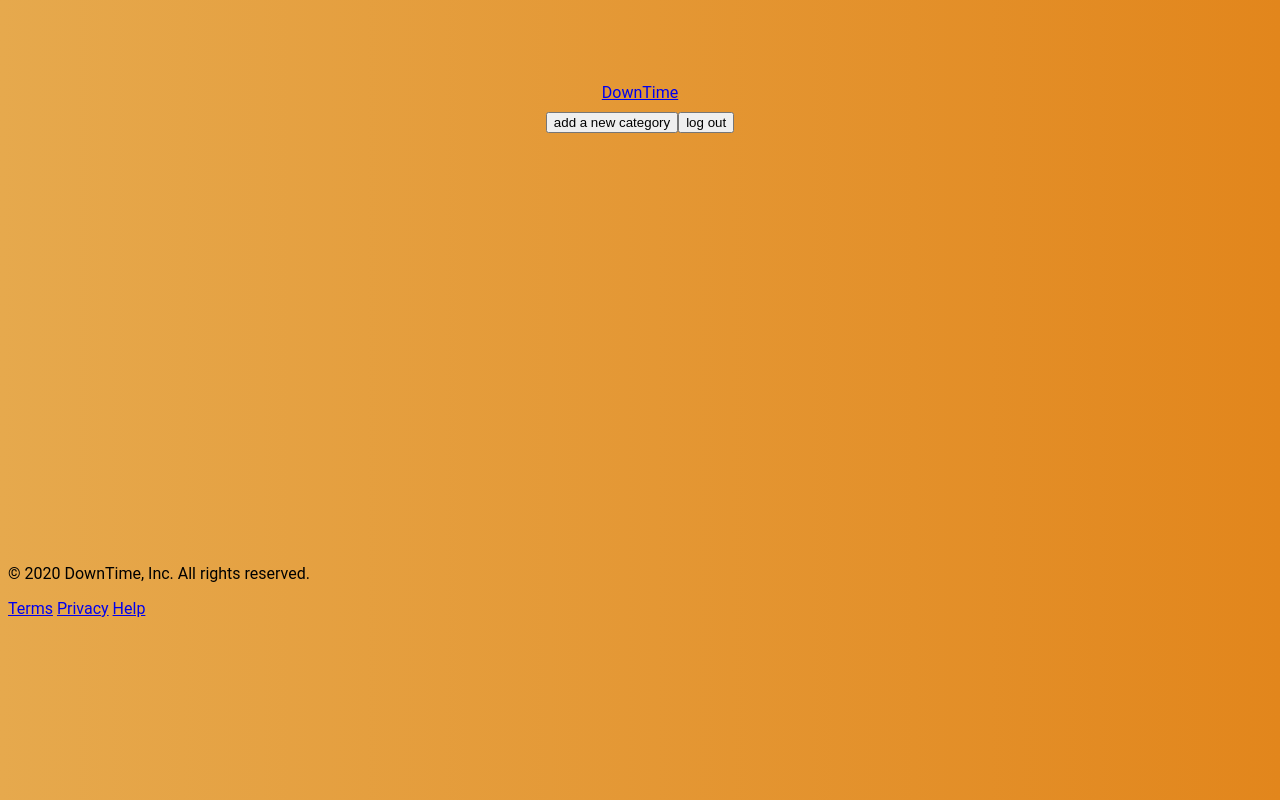
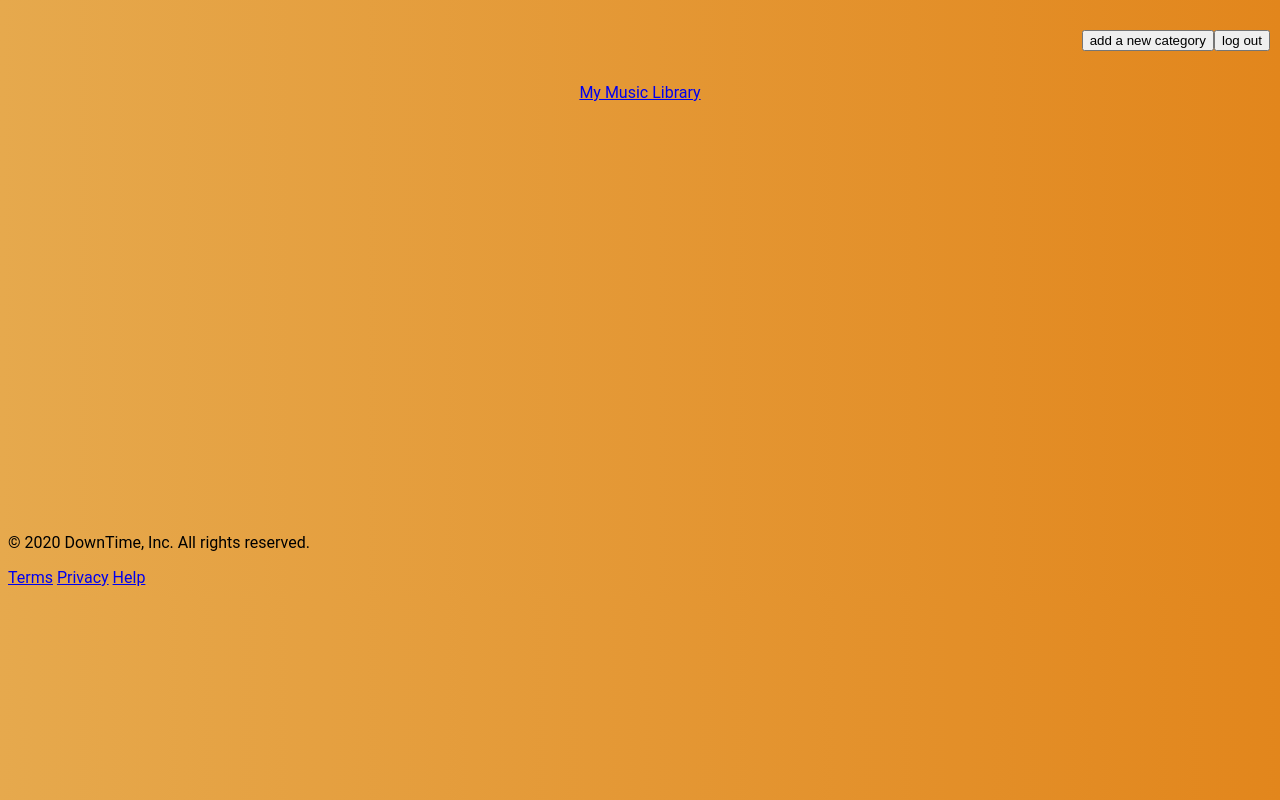
Before and after one commit to GSCrawley/downtime, a Django app: template Downtime/templates/music-library.html in a window 1280 px wide. Run offline with Django 3.2, Linux system fonts and the light colour scheme; the template is opened without the code that fills it, so the values that code supplies are empty; some libraries are stand-ins or nearby versions.

Commit message:
placed add item and login buttons in upper right hand corner

```diff
--- a/Downtime/static/css/music-library.css
+++ b/Downtime/static/css/music-library.css
@@ -20,7 +20,15 @@
 
 }
 
+a {
+  position: relative;
+}
+
 .button-section {
+    position: absolute;
+    top: 20px;
+    right: 10px;
+    padding-left: 72px;
     padding-top: 10px;
 }
 
--- a/Downtime/templates/music-library.html
+++ b/Downtime/templates/music-library.html
@@ -26,7 +26,8 @@
   <body>
     <header>
       <div class="navbar">
-        <a class="active" href="/home">DownTime</a>
+        <a class="active" href="/home">My Music Library</a>
+          <!-- <div class="" -->
           <div class="button-section">
             <button class="menu-button" id="add-new">add a new category</a>
             <button class="menut-button" id="log-out">log out</a>
```
